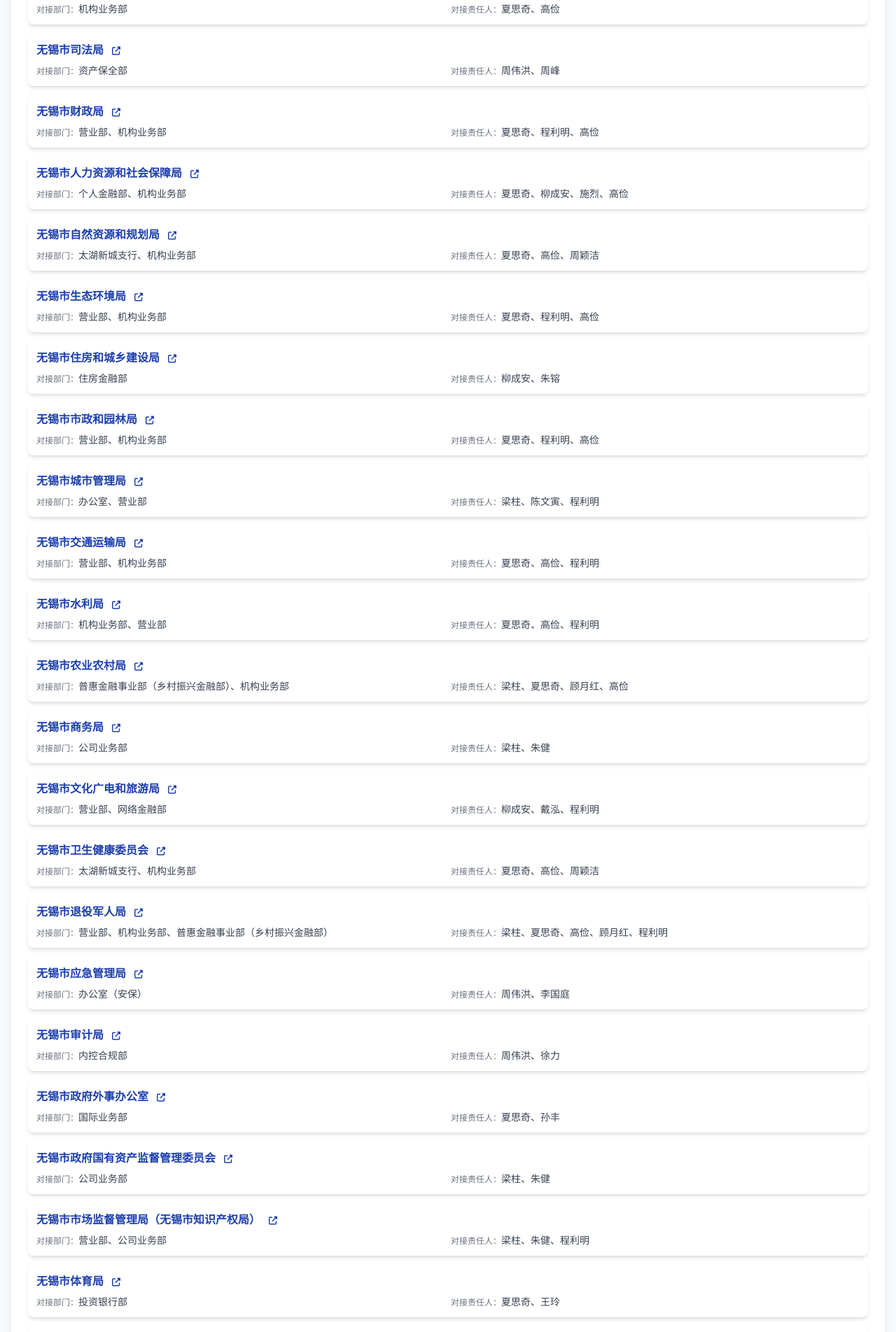
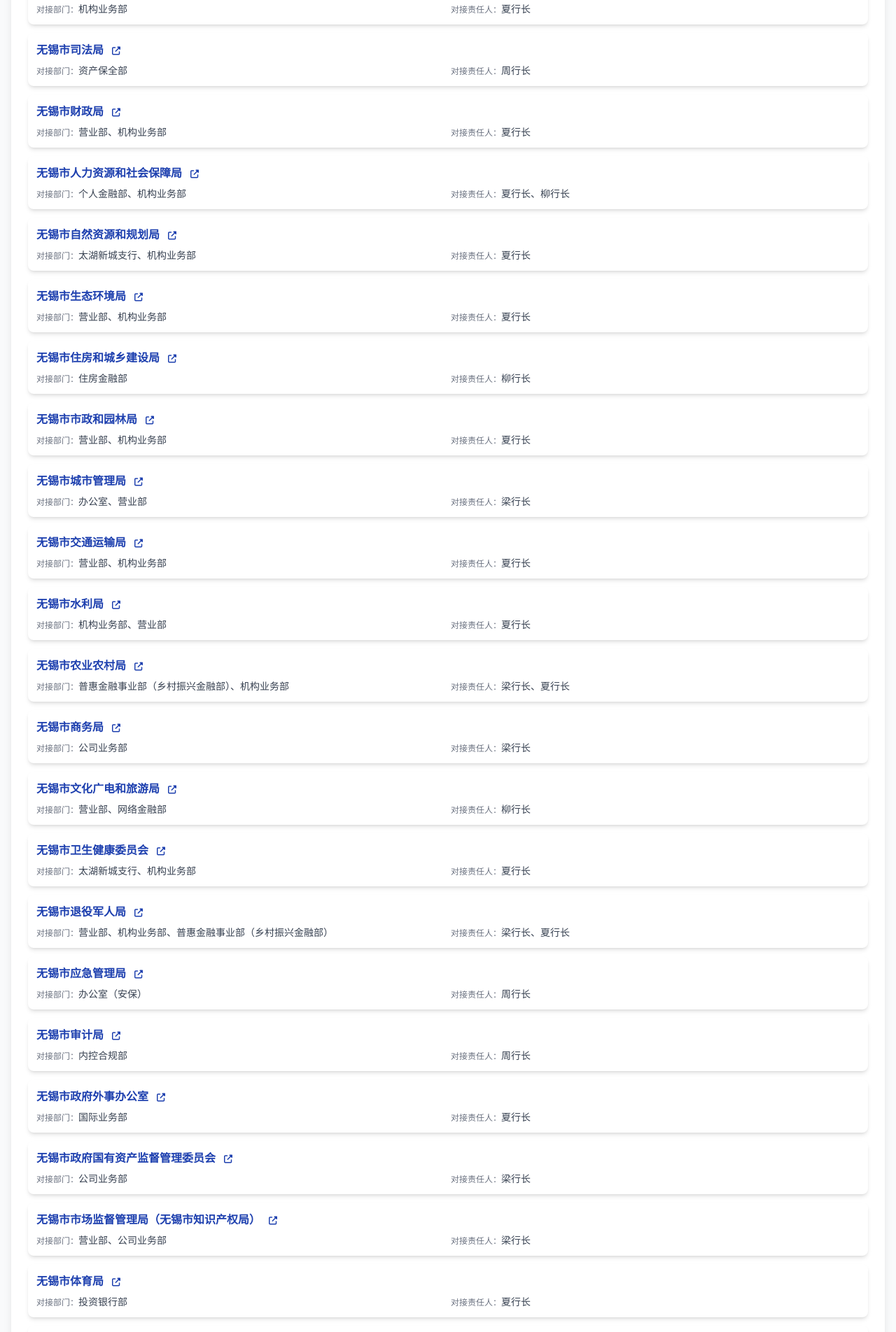
Before and after one commit to happyfairydragon/happyfairydragon.github.io, a plain HTML site: page index.html in a window 1280 px wide. Shown: the part 884-2788 px from the top of the page at 70% size. Drawn offline with nearby package versions, Linux system fonts and the light colour scheme.

Commit message:
Add files via upload

```diff
--- a/index.html
+++ b/index.html
@@ -128,315 +128,315 @@
         id: 1,
         governmentDepartment: "无锡市发展和改革委员会",
         partnerDepartment: "公司业务部",
-        contactPerson: "梁柱、朱健",
+        contactPerson: "梁行长",
         url: "https://dpc.wuxi.gov.cn/fzlm/xxgkgny/jggk/index.shtml"
       },
       {
         id: 2,
         governmentDepartment: "无锡市教育局",
         partnerDepartment: "机构业务部",
-        contactPerson: "夏思奇、高俭",
+        contactPerson: "夏行长",
         url: "https://jy.wuxi.gov.cn/zfxxgk/xxgkml/index.shtml"
       },
       {
         id: 3,
         governmentDepartment: "无锡市科学技术局",
         partnerDepartment: "太湖新城支行、普惠金融事业部（乡村振兴金融部）",
-        contactPerson: "梁柱、顾月红、周颖洁",
+        contactPerson: "梁行长",
         url: "https://wxkjj.wuxi.gov.cn/zfxxgk/xxgkml/index.shtml"
       },
       {
         id: 4,
         governmentDepartment: "无锡市工业和信息化局",
         partnerDepartment: "公司业务部、普惠金融事业部（乡村振兴金融部）",
-        contactPerson: "梁柱、朱健、顾月红",
+        contactPerson: "梁行长",
         url: "https://gxj.wuxi.gov.cn/fzlm/xxgkgny/jggk/index.shtml"
       },
       {
         id: 5,
         governmentDepartment: "无锡市民族宗教事务局",
         partnerDepartment: "太湖新城支行、机构业务部",
-        contactPerson: "夏思奇、高俭、周颖洁",
+        contactPerson: "夏行长",
         url: "https://zjj.wuxi.gov.cn/fzlm/xxgkgny/jggk/index.shtml"
       },
       {
         id: 6,
         governmentDepartment: "无锡市公安局",
         partnerDepartment: "办公室（安保）",
-        contactPerson: "周伟洪、李国庭",
+        contactPerson: "周行长",
         url: "https://ga.wuxi.gov.cn/fzlm/xxgkgny/jggk/index.shtml"
       },
       {
         id: 7,
         governmentDepartment: "无锡市民政局",
         partnerDepartment: "机构业务部",
-        contactPerson: "夏思奇、高俭",
+        contactPerson: "夏行长",
         url: "https://mzj.wuxi.gov.cn/fzlm/xxgkgny/jggk/index.shtml"
       },
       {
         id: 8,
         governmentDepartment: "无锡市司法局",
         partnerDepartment: "资产保全部",
-        contactPerson: "周伟洪、周峰",
+        contactPerson: "周行长",
         url: "https://wxsfj.wuxi.gov.cn/zfxxgk/xxgkml/index.shtml"
       },
       {
         id: 9,
         governmentDepartment: "无锡市财政局",
         partnerDepartment: "营业部、机构业务部",
-        contactPerson: "夏思奇、程利明、高俭",
+        contactPerson: "夏行长",
         url: "https://cz.wuxi.gov.cn/zfxxgk/xxgkml/index.shtml"
       },
       {
         id: 10,
         governmentDepartment: "无锡市人力资源和社会保障局",
         partnerDepartment: "个人金融部、机构业务部",
-        contactPerson: "夏思奇、柳成安、施烈、高俭",
+        contactPerson: "夏行长、柳行长",
         url: "https://hrss.wuxi.gov.cn/fzlm/xxgkgny/jggk/index.shtml"
       },
       {
         id: 11,
         governmentDepartment: "无锡市自然资源和规划局",
         partnerDepartment: "太湖新城支行、机构业务部",
-        contactPerson: "夏思奇、高俭、周颖洁",
+        contactPerson: "夏行长",
         url: "http://zrzy.wuxi.gov.cn/zfxxgk/xxgkml/index.shtml"
       },
       {
         id: 12,
         governmentDepartment: "无锡市生态环境局",
         partnerDepartment: "营业部、机构业务部",
-        contactPerson: "夏思奇、程利明、高俭",
+        contactPerson: "夏行长",
         url: "https://bee.wuxi.gov.cn/fzlm/xxgkgny/jggk/index.shtml"
       },
       {
         id: 13,
         governmentDepartment: "无锡市住房和城乡建设局",
         partnerDepartment: "住房金融部",
-        contactPerson: "柳成安、朱镕",
+        contactPerson: "柳行长",
         url: "https://js.wuxi.gov.cn/fzlm/xxgkgny/jggk/index.shtml"
       },
       {
         id: 14,
         governmentDepartment: "无锡市市政和园林局",
         partnerDepartment: "营业部、机构业务部",
-        contactPerson: "夏思奇、程利明、高俭",
+        contactPerson: "夏行长",
         url: "https://gyj.wuxi.gov.cn/fzlm/xxgkgny/jggk/index.shtml"
       },
       {
         id: 15,
         governmentDepartment: "无锡市城市管理局",
         partnerDepartment: "办公室、营业部",
-        contactPerson: "梁柱、陈文寅、程利明",
+        contactPerson: "梁行长",
         url: "http://cg.wuxi.gov.cn/fzlm/xxgkgny/jggk/index.shtml"
       },
       {
         id: 16,
         governmentDepartment: "无锡市交通运输局",
         partnerDepartment: "营业部、机构业务部",
-        contactPerson: "夏思奇、高俭、程利明",
+        contactPerson: "夏行长",
         url: "https://wxjtj.wuxi.gov.cn/fzlm/xxgkgny/jggk/index.shtml"
       },
       {
         id: 17,
         governmentDepartment: "无锡市水利局",
         partnerDepartment: "机构业务部、营业部",
-        contactPerson: "夏思奇、高俭、程利明",
+        contactPerson: "夏行长",
         url: "https://water.wuxi.gov.cn/fzlm/xxgkgny/jggk/index.shtml"
       },
       {
         id: 18,
         governmentDepartment: "无锡市农业农村局",
         partnerDepartment: "普惠金融事业部（乡村振兴金融部）、机构业务部",
-        contactPerson: "梁柱、夏思奇、顾月红、高俭",
+        contactPerson: "梁行长、夏行长",
         url: "https://agri.wuxi.gov.cn/zfxxgk/xxgkml/index.shtml"
       },
       {
         id: 19,
         governmentDepartment: "无锡市商务局",
         partnerDepartment: "公司业务部",
-        contactPerson: "梁柱、朱健",
+        contactPerson: "梁行长",
         url: "https://mofcom.wuxi.gov.cn/zfxxgk/xxgkml/index.shtml"
       },
       {
         id: 20,
         governmentDepartment: "无锡市文化广电和旅游局",
         partnerDepartment: "营业部、网络金融部",
-        contactPerson: "柳成安、戴泓、程利明",
+        contactPerson: "柳行长",
         url: "https://crtt.wuxi.gov.cn/fzlm/xxgkgny/jggk/index.shtml"
       },
       {
         id: 21,
         governmentDepartment: "无锡市卫生健康委员会",
         partnerDepartment: "太湖新城支行、机构业务部",
-        contactPerson: "夏思奇、高俭、周颖洁",
+        contactPerson: "夏行长",
         url: "https://wjw.wuxi.gov.cn/zfxxgk/xxgkml/index.shtml"
       },
       {
         id: 22,
         governmentDepartment: "无锡市退役军人局",
         partnerDepartment: "营业部、机构业务部、普惠金融事业部（乡村振兴金融部）",
-        contactPerson: "梁柱、夏思奇、高俭、顾月红、程利明",
+        contactPerson: "梁行长、夏行长",
         url: "https://tyjrswj.wuxi.gov.cn/gkx/xxgkml/jggk1/index.shtml"
       },
       {
         id: 23,
         governmentDepartment: "无锡市应急管理局",
         partnerDepartment: "办公室（安保）",
-        contactPerson: "周伟洪、李国庭",
+        contactPerson: "周行长",
         url: "https://yjglj.wuxi.gov.cn/fzlm/xxgkgny/jggk/index.shtml"
       },
       {
         id: 24,
         governmentDepartment: "无锡市审计局",
         partnerDepartment: "内控合规部",
-        contactPerson: "周伟洪、徐力",
+        contactPerson: "周行长",
         url: "https://sjj.wuxi.gov.cn/fzlm/xxgkgny/jggk/index.shtml"
       },
       {
         id: 25,
         governmentDepartment: "无锡市政府外事办公室",
         partnerDepartment: "国际业务部",
-        contactPerson: "夏思奇、孙丰",
+        contactPerson: "夏行长",
         url: "https://fao.wuxi.gov.cn/fzlm/xxgkgny/jggk/index.shtml"
       },
       {
         id: 26,
         governmentDepartment: "无锡市政府国有资产监督管理委员会",
         partnerDepartment: "公司业务部",
-        contactPerson: "梁柱、朱健",
+        contactPerson: "梁行长",
         url: "https://gzw.wuxi.gov.cn/fzlm/xxgkgny/jggk/index.shtml"
       },
       {
         id: 27,
         governmentDepartment: "无锡市市场监督管理局（无锡市知识产权局）",
         partnerDepartment: "营业部、公司业务部",
-        contactPerson: "梁柱、朱健、程利明",
+        contactPerson: "梁行长",
         url: "https://scjgj.wuxi.gov.cn/fzlm/xxgkgny/jggk/index.shtml"
       },
       {
         id: 28,
         governmentDepartment: "无锡市体育局",
         partnerDepartment: "投资银行部",
-        contactPerson: "夏思奇、王玲",
+        contactPerson: "夏行长",
         url: "https://tyj.wuxi.gov.cn/fzlm/xxgkgny/jggk/index.shtml"
       },
       {
         id: 29,
         governmentDepartment: "无锡市数据局（无锡市政务服务管理办公室）",
         partnerDepartment: "金融科技部",
-        contactPerson: "嵇祎、吴育亮",
+        contactPerson: "嵇行长",
         url: "https://bigdata.wuxi.gov.cn/fzlm/xxgkgny/jggkxqy/index.shtml"
       },
       {
         id: 30,
         governmentDepartment: "无锡市统计局",
         partnerDepartment: "金融科技部",
-        contactPerson: "嵇祎、吴育亮",
+        contactPerson: "嵇行长",
         url: "https://tj.wuxi.gov.cn/fzlm/xxgkgny/jggk/index.shtml"
       },
       {
         id: 31,
         governmentDepartment: "无锡市医疗保障局",
         partnerDepartment: "机构业务部",
-        contactPerson: "夏思奇、高俭",
+        contactPerson: "夏行长",
         url: "https://ylbzj.wuxi.gov.cn/fzlm/xxgkgny/jggk/index.shtml"
       },
       {
         id: 32,
         governmentDepartment: "无锡市信访局",
         partnerDepartment: "办公室",
-        contactPerson: "梁柱、陈文寅",
+        contactPerson: "梁行长",
         url: "https://xfj.wuxi.gov.cn/fzlm/xxgkgny/jggk/index.shtml"
       },
       {
         id: 33,
         governmentDepartment: "无锡市粮食和物资储备局",
         partnerDepartment: "机构业务部",
-        contactPerson: "夏思奇、高俭",
+        contactPerson: "夏行长",
         url: "https://lswz.wuxi.gov.cn/fzlm/xxgkgny/jggk/index.shtml"
       },
       {
         id: 34,
         governmentDepartment: "无锡市国防动员办公室",
         partnerDepartment: "公司业务部、办公室（安保）",
-        contactPerson: "梁柱、朱健、陈文寅",
+        contactPerson: "梁行长",
         url: "https://gdb.wuxi.gov.cn/fzlm/xxgkgny/jggk/index.shtml"
       },
       {
         id: 35,
         governmentDepartment: "无锡市机关事务管理局",
         partnerDepartment: "办公室",
-        contactPerson: "梁柱、陈文寅",
+        contactPerson: "梁行长",
         url: "https://jgglj.wuxi.gov.cn/fzlm/xxgkgny/jggk/index.shtml"
       },
       {
         id: 36,
         governmentDepartment: "国家统计局无锡调查队",
         partnerDepartment: "金融科技部",
-        contactPerson: "嵇祎、吴育亮",
+        contactPerson: "嵇行长",
         url: "https://dcd.wuxi.gov.cn/zfxxgk/index.shtml"
       },
       {
         id: 37,
         governmentDepartment: "无锡市供销合作总社",
         partnerDepartment: "普惠金融事业部（乡村振兴金融部）",
-        contactPerson: "梁柱、顾月红",
+        contactPerson: "梁行长",
         url: "https://coop.wuxi.gov.cn/fzlm/xxgkgny/jggk/index.shtml"
       },
       {
         id: 38,
         governmentDepartment: "无锡市住房公积金管理中心",
         partnerDepartment: "住房金融部",
-        contactPerson: "柳成安、朱镕",
+        contactPerson: "柳行长",
         url: "https://www.wuxi.gov.cn/gjj/fzlm/xxgkgny/jggk/index.shtml"
       },
       {
         id: 39,
         governmentDepartment: "无锡市城市重点建设项目管理中心（无锡市城市重点工程建设办公室）",
         partnerDepartment: "营业部、公司业务部",
-        contactPerson: "梁柱、朱健、程利明",
+        contactPerson: "梁行长",
         url: "http://gjzx.wuxi.gov.cn/fzlm/xxgkgny/jggkxqy/index.shtml"
       },
       {
         id: 40,
         governmentDepartment: "无锡市纪律检查委员会/无锡市监察委员会",
         partnerDepartment: "驻无锡分行纪检组",
-        contactPerson: "李文辉、谢中明",
+        contactPerson: "李组长",
         url: "https://wuxijw.wuxi.gov.cn/doc/2025/03/14/3080396.shtml"
       },
       {
         id: 41,
         governmentDepartment: "中共无锡市委金融委员会办公室（无锡市地方金融管理局）、中共无锡市委金融工作委员会",
         partnerDepartment: "公司业务部",
-        contactPerson: "梁柱、朱健",
+        contactPerson: "梁行长",
         url: "https://jrb.wuxi.gov.cn/xxgkml/index.shtml"
       },
       {
         id: 42,
         governmentDepartment: "无锡市总工会",
         partnerDepartment: "营业部、网络金融部",
-        contactPerson: "柳成安、戴泓、程利明",
+        contactPerson: "柳行长",
         url: "https://zgh.wuxi.gov.cn/xxgk/jggk1/index.shtml"
       },
       {
         id: 43,
         governmentDepartment: "无锡市人民检察院",
         partnerDepartment: "机构业务部、营业部",
-        contactPerson: "夏思奇、高俭、程利明",
+        contactPerson: "夏行长",
         url: "https://wx.jsjc.gov.cn/jianwu/leader/"
       },
       {
         id: 44,
         governmentDepartment: "无锡市中级人民法院",
         partnerDepartment: "机构业务部、城北支行",
-        contactPerson: "夏思奇、高俭、王芳",
+        contactPerson: "夏行长",
         url: "https://zy.wxfy.gov.cn/article/detail/2010/07/id/3855401.shtml"
       },
       {
         id: 45,
         governmentDepartment: "国家税务总局无锡市税务局",
         partnerDepartment: "机构业务部、财务会计部、营业部",
-        contactPerson: "夏思奇、嵇祎、袁少飞、高俭、程利明",
+        contactPerson: "夏行长、嵇行长",
         url: "https://jiangsu.chinatax.gov.cn/art/2025/3/14/art_9189_373372.html"
       }
     ];
@@ -514,31 +514,13 @@
 
     // 对接责任人排序顺序
     const contactPersonOrder = [
-      "梁柱",
-      "夏思奇",
-      "柳成安",
-      "李文辉",
-      "周伟洪",
-      "嵇祎",
-      "陈文寅",
-      "李国庭",
-      "袁少飞",
-      "朱健",
-      "高俭",
-      "孙丰",
-      "王玲",
-      "施烈",
-      "朱镕",
-      "顾月红",
-      "徐力",
-      "吴育亮",
-      "戴泓",
-      "谢中明",
-      "周峰",
-      "程利明",
-      "王芳",
-      "周颖洁"
-    ];
+      "梁行长",
+      "夏行长",
+      "柳行长",
+      "李组长",
+      "周行长",
+      "嵇行长"
+         ];
 
     // 当前选中的分类和项目
     let selectedCategory = null;
```
